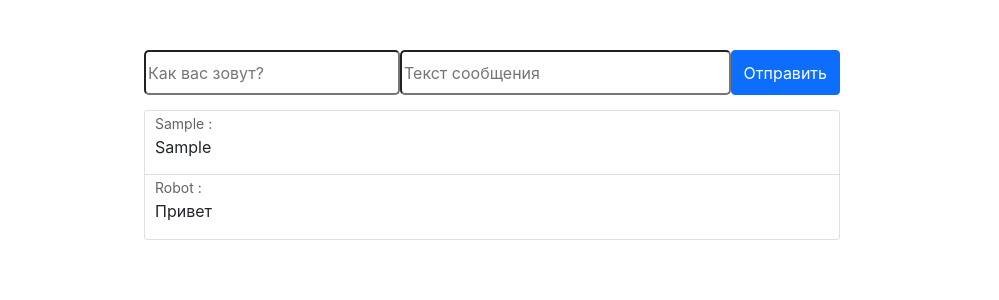
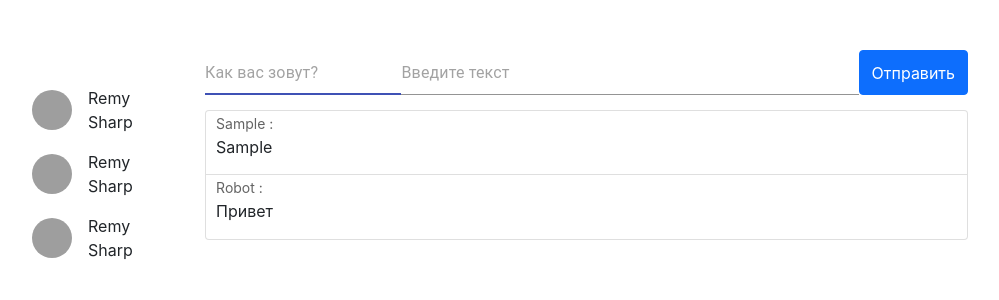
Before and after one commit to AG-dms/GB_React, a React (Create React App) app: page / in a window 1280 px wide. Both pictures are taken after typing "Sample", "Sample" into the empty fields and a click on the button "Отправить". Shown: the top 300 px of the page, without its empty margins (148-1147 px from the left). Built offline with nearby package versions, Linux system fonts and the light colour scheme; grey boxes are pictures that could not be loaded.

Commit message:
home work 3

```diff
--- a/package.json
+++ b/package.json
@@ -3,11 +3,12 @@
   "version": "0.1.0",
   "private": true,
   "dependencies": {
+    "@material-ui/core": "^4.12.3",
     "@testing-library/jest-dom": "^5.11.4",
     "@testing-library/react": "^11.1.0",
     "@testing-library/user-event": "^12.1.10",
+    "bootstrap": "^4.6.0",
     "node-sass": "^5.0.0",
-    "bootstrap": "^4.6.0",
     "react": "^17.0.2",
     "react-dom": "^17.0.2",
     "react-scripts": "4.0.3",
--- a/src/App.jsx
+++ b/src/App.jsx
@@ -1,17 +1,21 @@
-import React, {useEffect, useState} from 'react';
+import React, {useEffect, useState, useRef} from 'react';
 import './App.scss';
-import { Button } from 'reactstrap';
-import { ListGroup, ListGroupItem } from 'reactstrap';
+import SideBar from './SideBar';
+import { Button, ListGroup } from 'reactstrap';
+import { Input} from '@material-ui/core';
+import Message from './Message';
 
+const singleMessage = {
+  text: '',
+  author: '',
+  date: ''
+}
 
 const App = () => {
 
 
   // Переменная для хранения значений инпутов
-  let singleMessage = {
-    text: '',
-    author: ''
-  }
+
   // State списока постов
   const [messageList, setMessageList] = useState([]);
 
@@ -21,15 +25,8 @@ const App = () => {
   // Блок кнопки отправки сообщения пока отвечает робот
   const [blockBtn, setBlockBtn] = useState(false)
 
-  // выводим список постов через map
-  const list = messageList.map((item, id) => {
-    return (
-      <ListGroupItem className="listItem" key={id}>
-        <span className="author">{item.author} :</span>
-        <p className="text">{item.text}</p>
-      </ListGroupItem>
-    )
-  })
+  const inputRef = useRef(null);
+
 
   // Отлавливаем события изменения в инпутах
   const changeText = (event) => {
@@ -37,7 +34,7 @@ const App = () => {
   }
 
   const changeAuthor = (event) => {
-    setMessage({...message, author: event.target.value})
+    setMessage({...message, author: event.target.value, date: new Date()})
   }
 
 
@@ -48,11 +45,14 @@ const App = () => {
     setMessageList([...messageList, message
     ])
     setMessage({author: '', text: ''});
+    inputRef.current.focus();
   }
 
   useEffect(()=>{
+    inputRef.current.focus()
     if(messageList.length){
-      if(messageList[messageList.length-1].author !== 'Robot'){
+      inputRef.current.focus();
+      if(messageList[messageList.length -1].author !== 'Robot'){
         const robotAnswer = {
           author: 'Robot',
           text: 'Привет'
@@ -62,6 +62,7 @@ const App = () => {
           setBlockBtn(false)
         },1500)
       }
+      inputRef.current.focus();
     }
     },[messageList])
 
@@ -69,26 +70,33 @@ const App = () => {
   //Разметка
   return (
     <div className="App">
+      <SideBar/>
+      <div>
       <form className="form" onSubmit={subForm}>
         <div className=" form__div">
-        <input
+        <Input
           className="form__form-input"
           type="text"
+          label="label"
           value={message.author}
+          inputRef={inputRef}
           onChange={changeAuthor}
           placeholder="Как вас зовут?"/>
-        <input
+        <Input
           className="form__form-input"
           type="text"
           value={message.text}
           onChange={changeText}
-          placeholder="Текст сообщения"/>
+          placeholder="Введите текст"/>
         <Button disabled={blockBtn} className="button" color="primary">Отправить</Button>
         </div>
       </form>
       <ListGroup className="list">
-        {list}
+        <Message
+        messageList={messageList}
+        ></Message>
       </ListGroup>
+      </div>
     </div>
   );
 }
--- a/src/App.scss
+++ b/src/App.scss
@@ -1,8 +1,8 @@
 .App{
     display: flex;
     justify-content: left;
-    flex-direction: column;
-    width: 70vw;
+    flex-direction: row;
+    width: 90vw;
     height: 100vh;
     padding: 50px 100px;
 
--- /dev/null
+++ b/src/Message.jsx
@@ -0,0 +1,18 @@
+import React from 'react';
+import { ListGroupItem } from 'reactstrap';
+
+function Message({messageList}) {
+
+    const list = messageList.map((item, id) => {
+        return (
+          <ListGroupItem className="listItem" key={id}>
+            <span className="author">{item.author} :</span>
+
+            <p className="text">{item.text}</p>
+          </ListGroupItem>
+        )
+      })
+      return list
+}
+
+export default Message
--- /dev/null
+++ b/src/SideBar.jsx
@@ -0,0 +1,32 @@
+import React from 'react'
+import './SideBar.scss'
+import {List, ListItem, ListItemAvatar, Avatar  } from '@material-ui/core';
+
+function SideBar() {
+    return (
+        <div className="chat-bar">
+            <List>
+                <ListItem className="list-item">
+                    <ListItemAvatar>
+                        <Avatar alt="Remy Sharp" src="/static/images/avatar/1.jpg"/>
+                    </ListItemAvatar>
+                    Remy Sharp
+                </ListItem>
+                <ListItem className="list-item">
+                    <ListItemAvatar>
+                        <Avatar alt="Travis Howard" src="/static/images/avatar/2.jpg"/>
+                    </ListItemAvatar>
+                    Remy Sharp
+                </ListItem>
+                <ListItem className="list-item">
+                    <ListItemAvatar>
+                        <Avatar alt="Cindy Baker" src="/static/images/avatar/3.jpg"/>
+                    </ListItemAvatar>
+                    Remy Sharp
+                </ListItem>
+            </List>
+        </div>
+    )
+}
+
+export default SideBar
--- /dev/null
+++ b/src/SideBar.scss
@@ -0,0 +1,10 @@
+.chat-bar{
+    width: 15vw;
+    padding-top: 20px;
+    margin-right: 15px
+}
+
+.list-item:hover{
+    cursor: pointer;
+    background-color: rgba(235, 235, 235, 0.788);
+}
```
Also changed, not shown: 1 other file (tests, documents, lock files or other folders).
